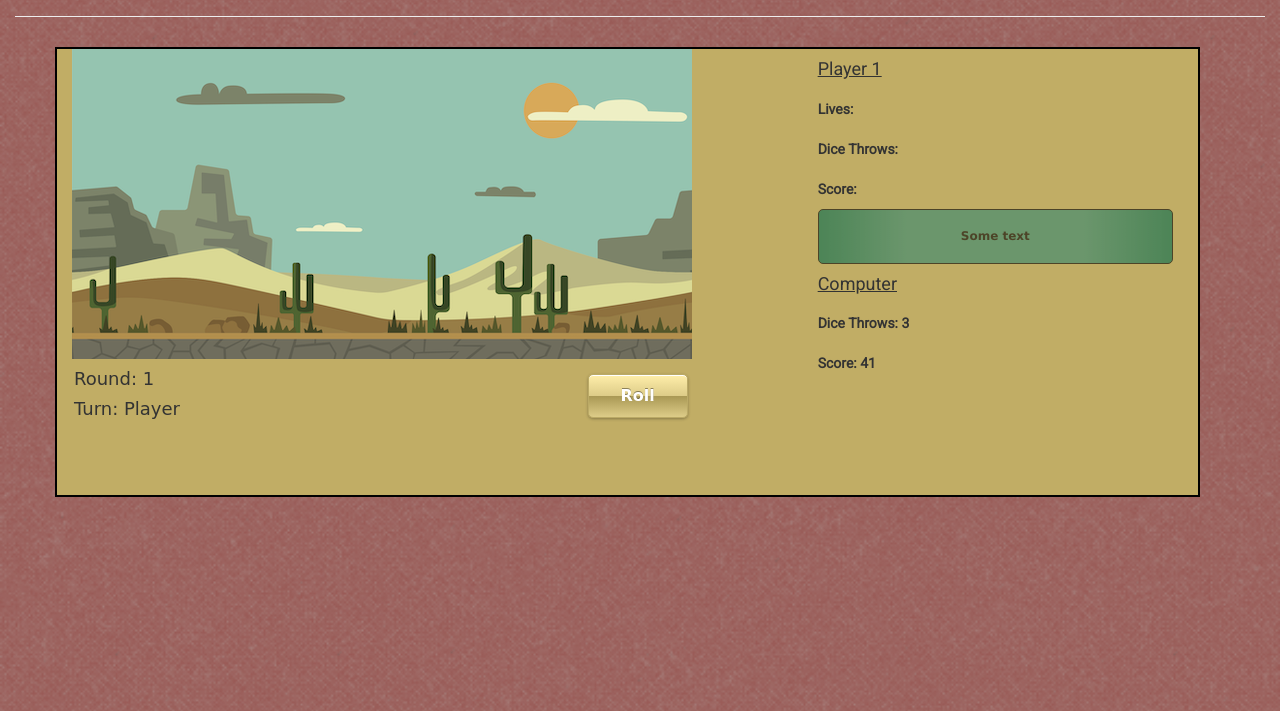
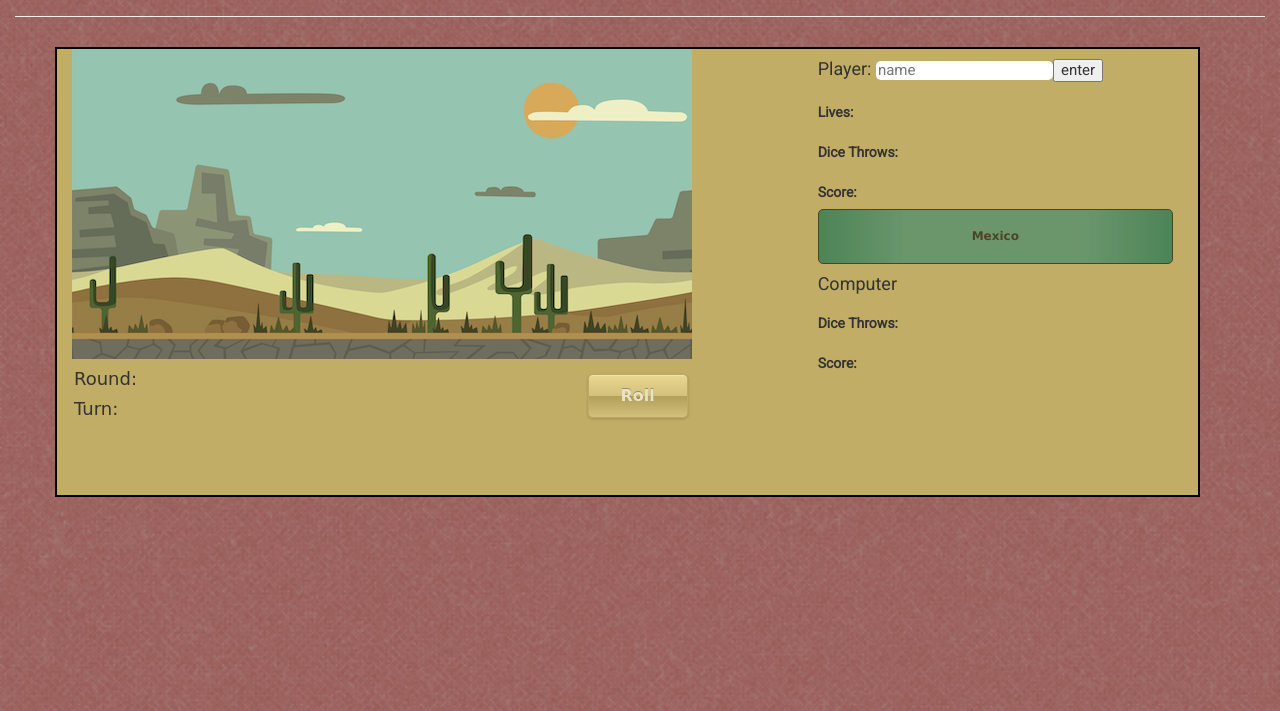
Before and after one commit to Asingerdev/mexico-dice-game, a plain HTML site: page index.html in a window 1280 px wide. Both pictures are taken after a click on the element "PLAY". Shown: the part 89-800 px from the top of the page. Drawn offline with nearby package versions, Linux system fonts and the light colour scheme; files whose address does not match are found by name; a web font is replaced by a local one.

Commit message:
Added a setTimeout function to start of the game

```diff
--- a/css/bootstrap.css
+++ b/css/bootstrap.css
@@ -61,7 +61,18 @@ div.row {
 }
 
 div.h4 {
-    text-decoration: underline;
+    text-decoration: none;
+}
+
+#inputName {
+    background: white;
+    border: none;
+    font-size: 15px;
+    border-radius: 5px;
+}
+
+#submit {
+    font-size: 15px
 }
 
 div.p-2 {
--- a/index.html
+++ b/index.html
@@ -25,7 +25,7 @@
     </div>
     <div class="container" id="content-div">
         <div class="row" id="main-row">
-            <div class="col-sm-8 pull-left" style="height: 450px; max-width: auto;">
+            <div class="col-sm-8" style="height: 450px; max-width: auto;">
                 <img src="assets/images/mexican-desert.png" class="img-fluid" id="desert" alt="desert">
                 <h4>
                     <span id="round">Round:</span>
@@ -37,12 +37,12 @@
             <div class="col-sm-4" style="height: 450px;">
                 <div class="row">
                     <div class="d-flex flex-sm-column" style="height:150px;">
-                        <div class="h4">Player 1</div>
+                        <div class="h4" id="player-name">Player: <input id="inputName" type="text" name="name" placeholder="name" hidden><input id="submit" type="submit" value="enter" hidden></div>
                         <div class="p-2" id="p-lives">Lives:</div>
                         <div class="p-2" id="p-throws">Dice Throws:</div>
                         <div class="p-2" id="p-score">Score:</div>
                     </div>
-                    <div class="transbox"><p>Some text</p></div>
+                    <div class="transbox"><p>Mexico</p></div>
                     <div class="d-flex flex-sm-column justify-content-end" style="height:150px;">
                         <div class="h4">Computer</div>
                         <div class="p-2" id="c-throws">Dice Throws:</div>
--- a/js/game.js
+++ b/js/game.js
@@ -70,7 +70,7 @@ const game = {
         $end.animate({'opacity':0}, 'slow');
         this.increaseRound();
         $round.text(`Round: ${this.round}`)
-        if(this.round === 5){
+        if(this.round === 5 && p.lives !== 0){
             alert('Player wins game!');
             $roll.attr("disabled", true);
         }else{
@@ -236,6 +236,7 @@ const $pLives = $('#p-lives')
 const $cScore = $('#c-score');
 const $cThrows = $('#c-throws');
 const $play = $('#play');
+const $inputName = $('#inputName')
 
 //Scoring System
 const scoreArr = [21, 66, 55, 44, 33, 22, 11];
@@ -334,8 +335,16 @@ $play.hover(function() {
     $play.css("background-color", "");
 })
 
-//Click to play game
+//Click text to play game
 $play.on('click', function() {
-    game.setUp();
+    $inputName.attr('hidden', false)
+    $('#submit').attr('hidden', false)
     $play.off('click');
 })
+
+//Name Input
+$('#submit').on('click', (e) => {
+    const $inputValue = $inputName.val();
+    $('#player-name').text(`Player: ${$inputValue}`);
+    const timeoutID = setTimeout($.proxy(game.setUp, game), 3000)
+})
```
